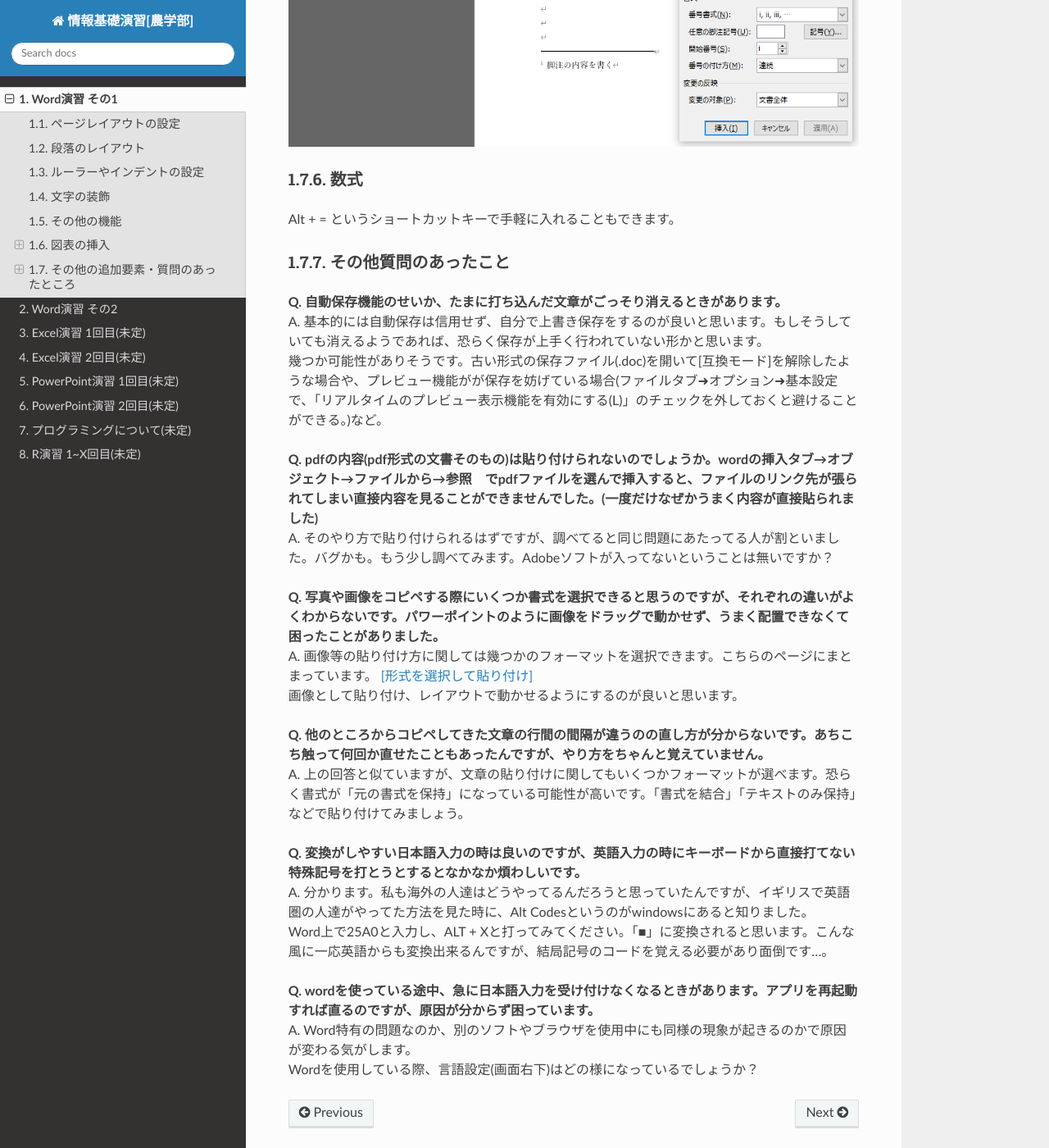
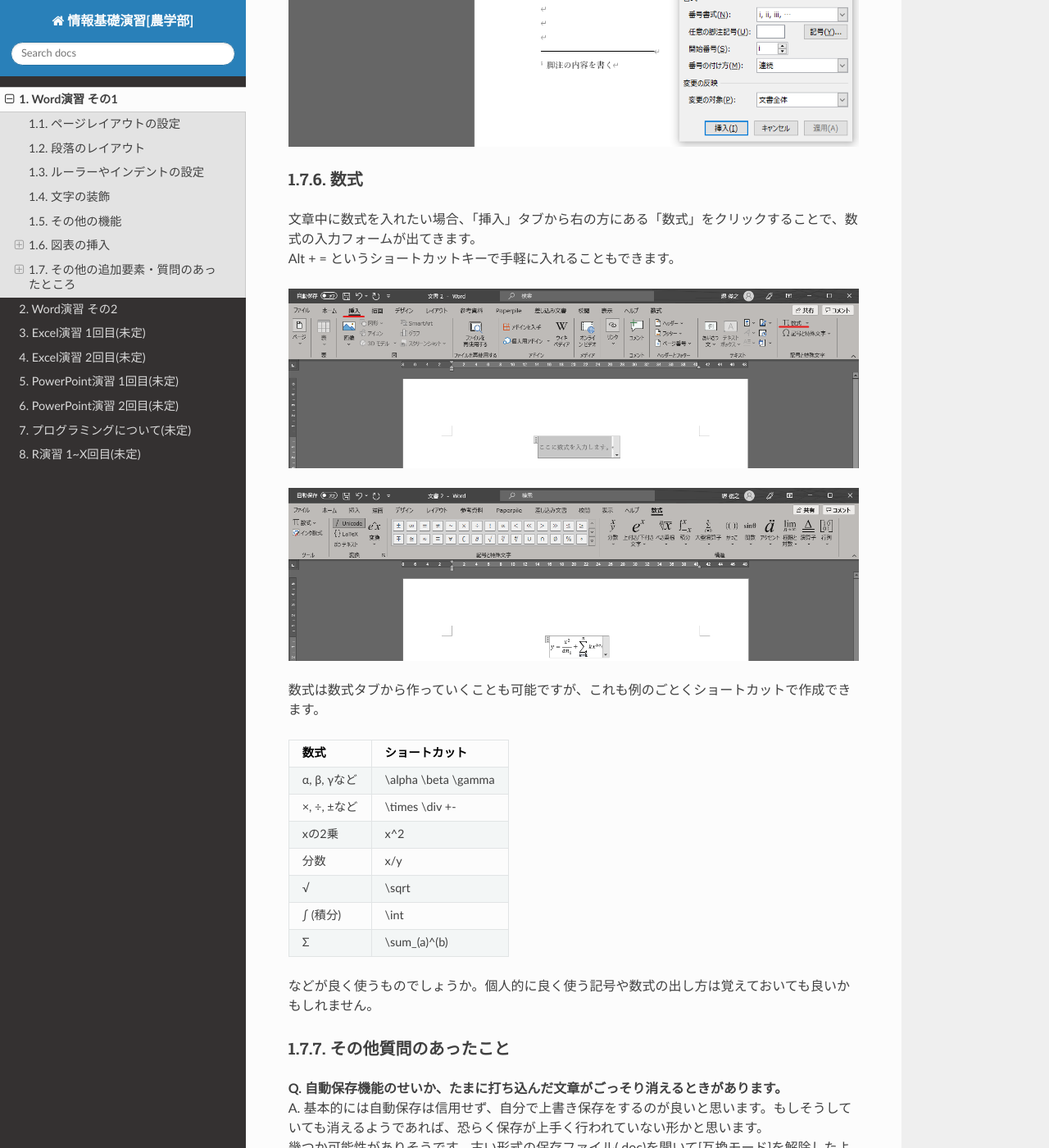
Before and after one commit to slt666666/informatics_agri_1st, a Sphinx documentation site: the page built from source/word_1.rst, in a window 1280 px wide and 1400 px high, scrolled down 15267 px. Shown: the whole window at 82% size. Built offline with Sphinx 7.4.7 and the Read the Docs theme 2.0.0, drawn with Linux system fonts in a browser that asks for light colours; some of the changed text lies outside the part shown.

Commit message:
add math

```diff
--- a/source/word_1.rst
+++ b/source/word_1.rst
@@ -231,12 +231,28 @@
 
 数式
 ------------------------
-Alt + = というショートカットキーで手軽に入れることもできます。
+| 文章中に数式を入れたい場合、「挿入」タブから右の方にある「数式」をクリックすることで、数式の入力フォームが出てきます。
+| Alt + = というショートカットキーで手軽に入れることもできます。
 
+.. figure:: _static/images/math.png
 
+.. figure:: _static/images/math2.png
 
+| 数式は数式タブから作っていくことも可能ですが、これも例のごとくショートカットで作成できます。
 
+============================ =====================
+数式                          ショートカット
+============================ =====================
+α, β, γなど                   \\alpha \\beta \\gamma
+×, ÷, ±など                   \\times \\div +-
+xの2乗                        x^2
+分数                          x/y
+√                             \\sqrt
+∫ (積分)                      \\int
+Σ                             \\sum_(a)^(b)
+============================ =====================
 
+などが良く使うものでしょうか。個人的に良く使う記号や数式の出し方は覚えておいても良いかもしれません。
 
 その他質問のあったこと
 ------------------------
@@ -261,3 +277,6 @@ Alt + = というショートカットキーで手軽に入れることもでき
 | **Q. wordを使っている途中、急に日本語入力を受け付けなくなるときがあります。アプリを再起動すれば直るのですが、原因が分からず困っています。**
 | A. Word特有の問題なのか、別のソフトやブラウザを使用中にも同様の現象が起きるのかで原因が変わる気がします。
 | Wordを使用している際、言語設定(画面右下)はどの様になっているでしょうか？
+
+| **Q. 数式タブにない数式の出し方が分かりません。**
+| A. どんなものでしょう？最悪LaTeXなどのコードで埋め込むこともできます。
```
Also changed, not shown: source/_static/images/math.png (added), source/_static/images/math2.png (added).
